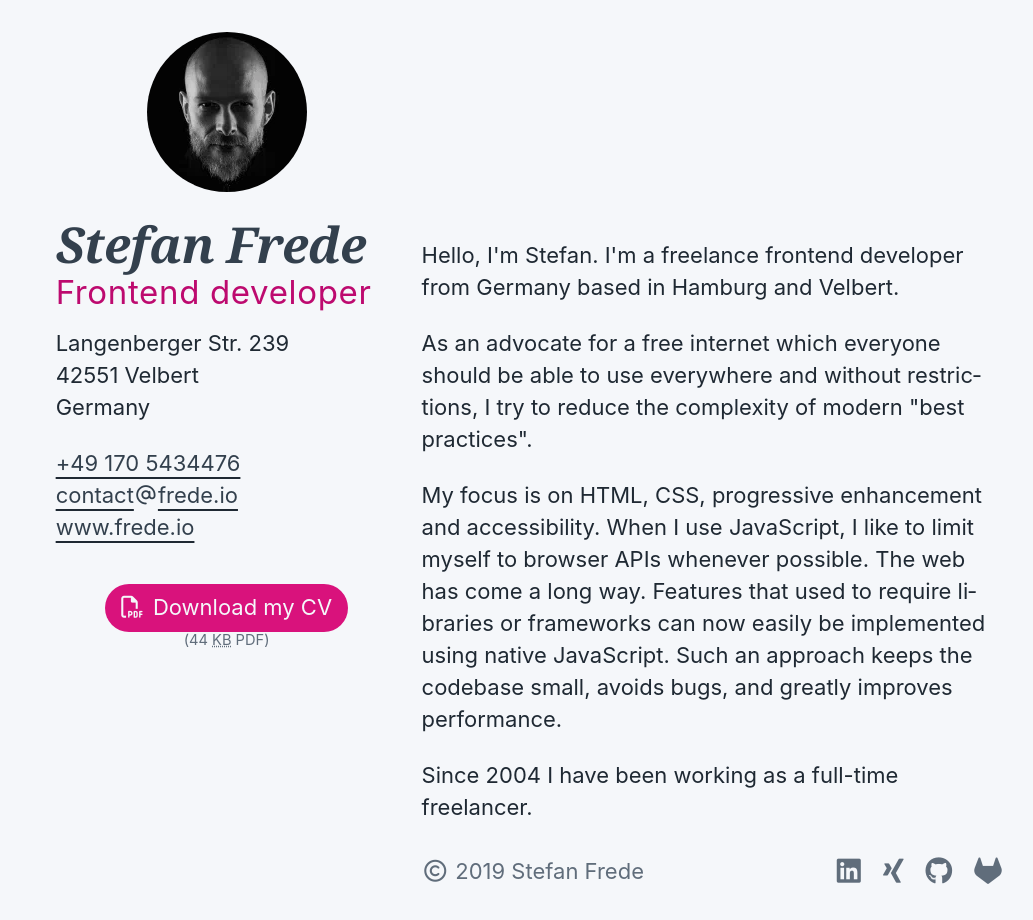
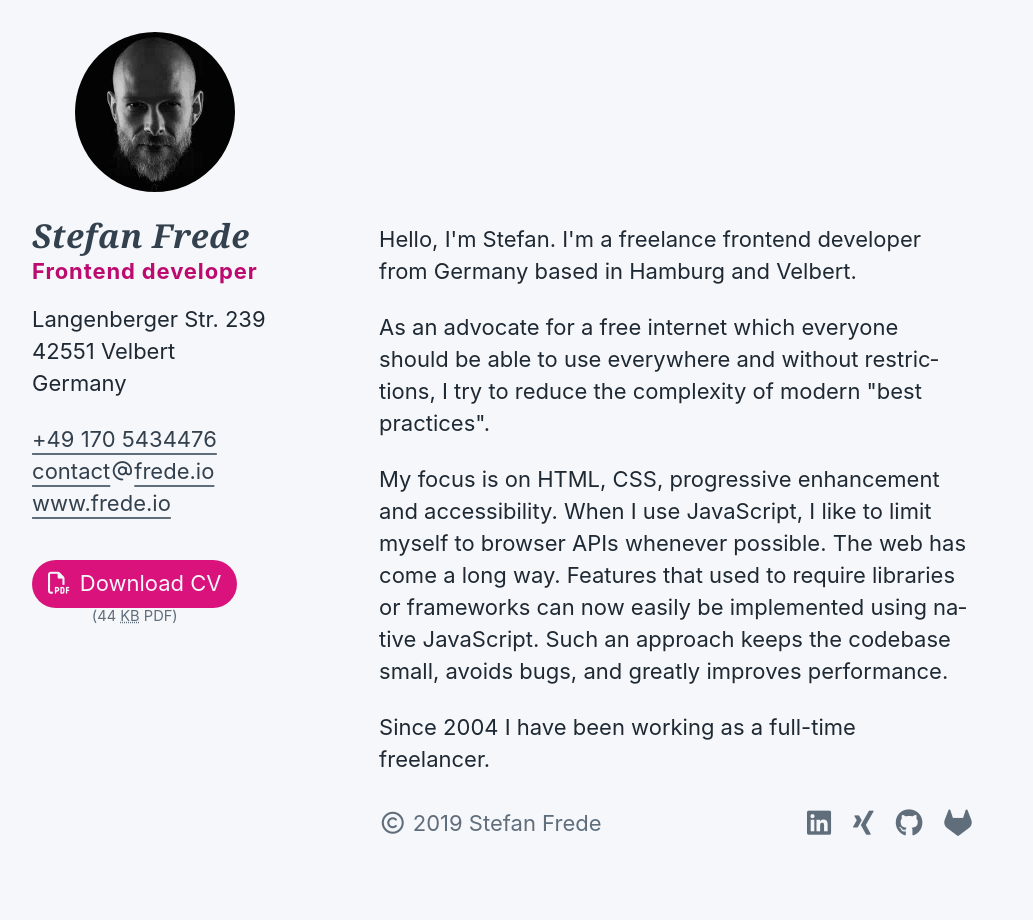
Before and after one commit to stefanfrede/frede-io, a PHP site: page / in a window 1280 px wide. Shown: the whole page, without its empty margins (61-1094 px from the left). After the commit the page ends 836 px from the top, so only its background shows below. Run offline with PHP 8.4, Linux system fonts and the light colour scheme; some libraries are stand-ins or nearby versions.

Commit message:
feat: change grid

```diff
--- a/css/main.css
+++ b/css/main.css
@@ -121,11 +121,11 @@ img {
 a:link,
 a:visited {
   color: var(--on-surface-high);
-  -webkit-text-decoration-color: var(--on-surface);
-  text-decoration-color: var(--on-surface);
+  -webkit-text-decoration-color: var(--on-surface-medium);
+  text-decoration-color: var(--on-surface-medium);
   text-underline-offset: 0.25rem;
   transition-duration: 0.25s;
-  transition-property: color;
+  transition-property: color, text-decoration-color;
   transition-timing-function: ease-in-out;
 }
 
@@ -377,13 +377,16 @@ footer a:hover {
   }
 
   h1 {
-    letter-spacing: -0.03rem;
-    line-height: 2.5454rem;
+    font-size: 1.5rem;
+    letter-spacing: 0.02rem;
+    line-height: 1.8181rem;
   }
 
   h1 + p {
-    letter-spacing: 0.03rem;
-    line-height: 1.8181rem;
+    font-size: 1rem;
+    font-weight: bold;
+    letter-spacing: 0.04rem;
+    line-height: 1.4545;
     margin-bottom: 0.7272rem;
   }
 
@@ -421,6 +424,7 @@ footer a:hover {
   }
 
   .h-card__contact-data > p:last-child {
+    display: block;
     margin-bottom: 1.8181rem;
   }
 
@@ -430,6 +434,7 @@ footer a:hover {
   }
 
   .download {
+    display: inline-flex;
     line-height: 1.4545;
     margin-bottom: 0;
   }
@@ -447,7 +452,7 @@ footer a:hover {
   }
 
   .introduction {
-    margin-top: 9.4545rem;
+    margin-top: 8.7272rem;
   }
 
   .introduction > p + p {
@@ -462,14 +467,14 @@ footer a:hover {
     main {
       display: grid;
       grid-column-gap: 1.0909rem;
-      grid-template-columns: 1fr repeat(3, 4.4545rem) repeat(8, 1fr);
+      grid-template-columns: 1fr repeat(3, 3rem) repeat(12, 1fr);
       max-width: 66rem;
     }
 
     footer {
       display: grid;
       grid-column-gap: 1.0909rem;
-      grid-template-columns: 1fr repeat(3, 4.4545rem) repeat(8, 1fr);
+      grid-template-columns: 1fr repeat(3, 3rem) repeat(12, 1fr);
     }
 
     aside {
@@ -478,7 +483,7 @@ footer a:hover {
 
     .introduction,
     .footer__inner {
-      grid-column: 5 / 11;
+      grid-column: 6 / 14;
     }
   }
 }
--- a/index.html
+++ b/index.html
@@ -91,7 +91,7 @@
           class="download__btn"
           href="/assets/cv_stefan_frede.pdf"
           download>
-          <i class="far fa-file-pdf"></i>Download my CV
+          <i class="far fa-file-pdf"></i>Download CV
         </a>
         <small>
           (44 <abbr title="Kilobytes">KB</abbr> PDF)
```
